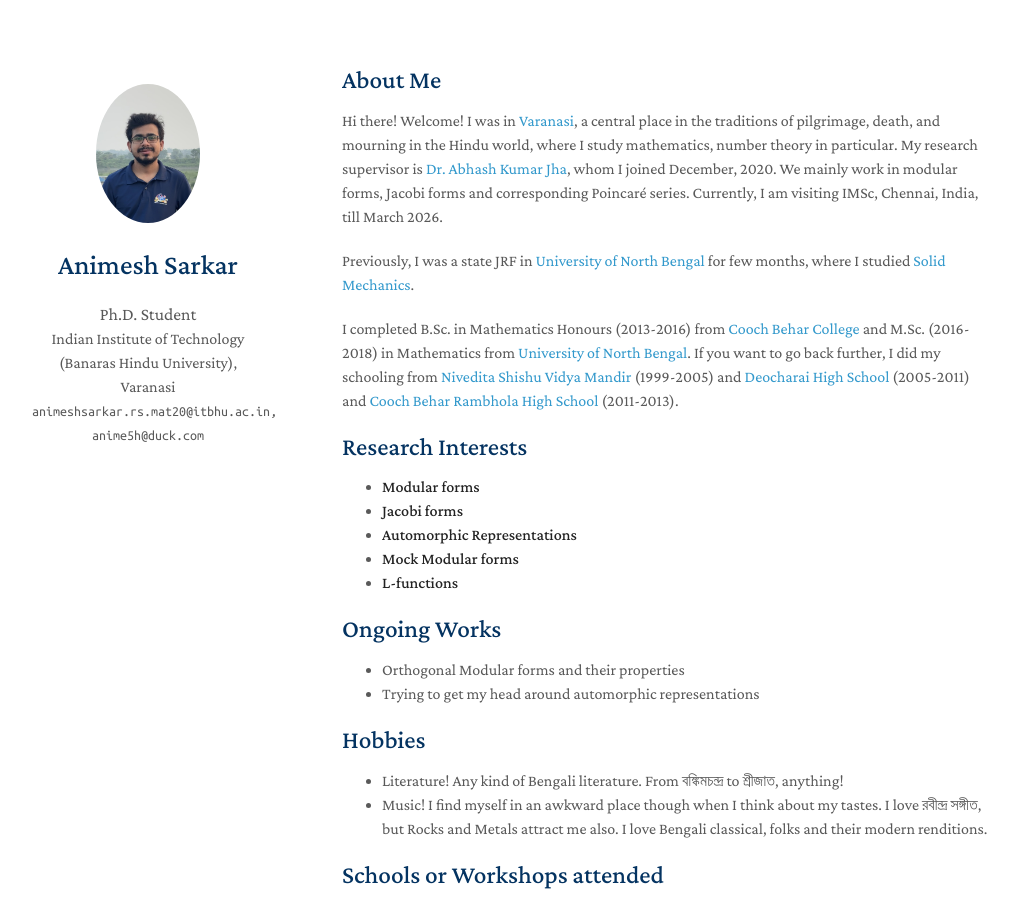
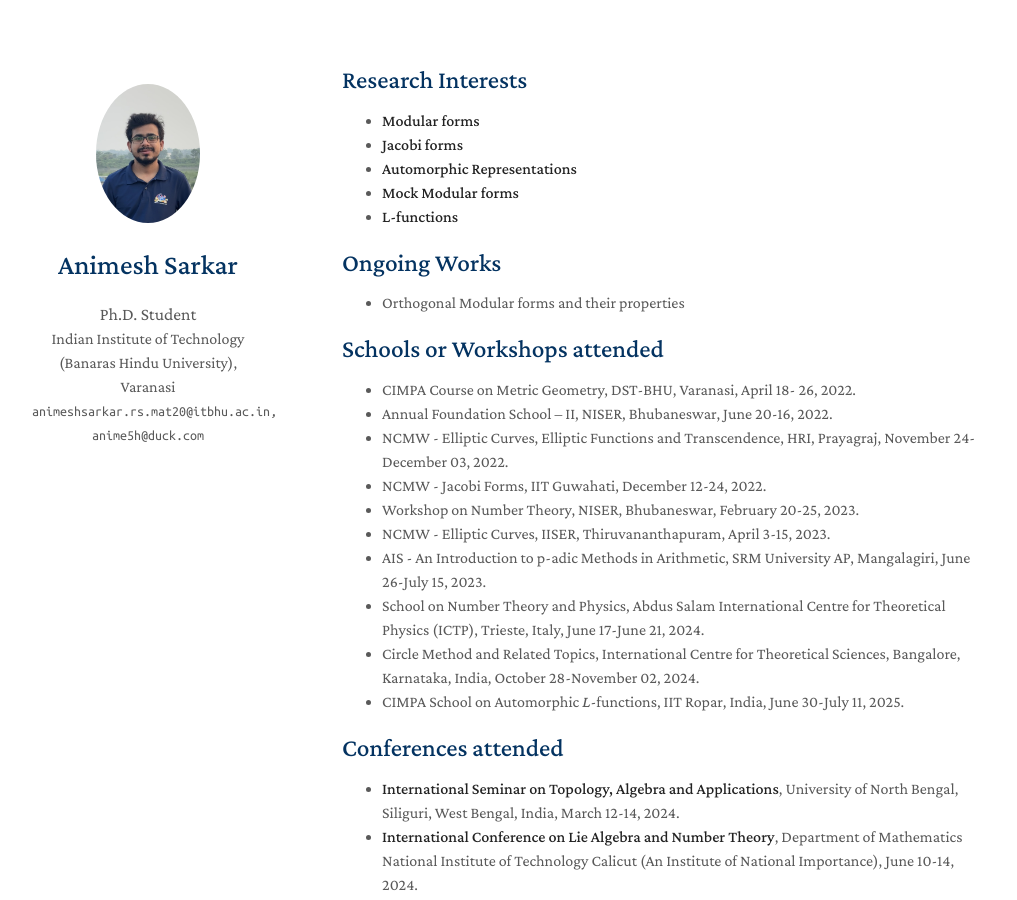
Before and after one commit to 4nimesh/4nimesh.github.io, a Jekyll site: the page built from index.md, in a window 1280 px wide and 900 px high. Shown: the whole window, without its empty margins (128-1145 px from the left). Built offline with Jekyll 4.4.1, drawn with Linux system fonts in a browser that asks for light colours; a style sheet for code colours, icons or effects is not loaded.

Commit message:
Update index.md

```diff
--- a/index.md
+++ b/index.md
@@ -29,13 +29,13 @@ layout: homepage
 
 <!-- <a href="./ma111" class="adaptive-button"> MA-111 Tutorials </a> -->
 
-## About Me
+<!-- ## About Me -->
 
-Hi there! Welcome! I was in [Varanasi](https://en.wikipedia.org/wiki/Varanasi), a central place in the traditions of pilgrimage, death, and mourning in the Hindu world, where I study mathematics, number theory in particular. My research supervisor is [Dr. Abhash Kumar Jha](https://www.iitbhu.ac.in/dept/mat/people/abhashmat), whom I joined December, 2020. We mainly work in modular forms, Jacobi forms and corresponding Poincaré series. Currently, I am visiting IMSc, Chennai, India, till March 2026.
+<!-- Hi there! Welcome! I was in [Varanasi](https://en.wikipedia.org/wiki/Varanasi), a central place in the traditions of pilgrimage, death, and mourning in the Hindu world, where I study mathematics, number theory in particular. My research supervisor is [Dr. Abhash Kumar Jha](https://www.iitbhu.ac.in/dept/mat/people/abhashmat), whom I joined December, 2020. We mainly work in modular forms, Jacobi forms and corresponding Poincaré series. Currently, I am visiting IMSc, Chennai, India, till March 2026.
 
 Previously, I was a state JRF in [University of North Bengal](https://nbu.ac.in/) for few months,  where I studied [Solid Mechanics](https://en.wikipedia.org/wiki/Solid_mechanics).
 
-I completed B.Sc. in Mathematics Honours (2013-2016) from [Cooch Behar College](https://coochbeharcollege.ac.in/) and M.Sc. (2016-2018) in Mathematics from [University of North Bengal](https://nbu.ac.in/). If you want to go back further, I did my schooling from [Nivedita Shishu Vidya Mandir](https://schools.org.in/koch-bihar/19030404801/deocharai-nivedita-shishu-vidya-mandir.html) (1999-2005) and [Deocharai High School](https://school.banglarshiksha.gov.in/ws/website/index/19030404701) (2005-2011) and [Cooch Behar Rambhola High School](https://school.banglarshiksha.gov.in/ws/website/index/19031700101) (2011-2013).
+I completed B.Sc. in Mathematics Honours (2013-2016) from [Cooch Behar College](https://coochbeharcollege.ac.in/) and M.Sc. (2016-2018) in Mathematics from [University of North Bengal](https://nbu.ac.in/). If you want to go back further, I did my schooling from [Nivedita Shishu Vidya Mandir](https://schools.org.in/koch-bihar/19030404801/deocharai-nivedita-shishu-vidya-mandir.html) (1999-2005) and [Deocharai High School](https://school.banglarshiksha.gov.in/ws/website/index/19030404701) (2005-2011) and [Cooch Behar Rambhola High School](https://school.banglarshiksha.gov.in/ws/website/index/19031700101) (2011-2013). -->
 
 ## Research Interests
 
@@ -47,11 +47,11 @@ I completed B.Sc. in Mathematics Honours (2013-2016) from [Cooch Behar College](
 
 ## Ongoing Works
 - Orthogonal Modular forms and their properties
-- Trying to get my head around automorphic representations
+<!-- - Trying to get my head around automorphic representations -->
 
-## Hobbies
+<!-- ## Hobbies
 -  Literature! Any kind of Bengali literature. From বঙ্কিমচন্দ্র to শ্রীজাত, anything!
--  Music! I find myself in an awkward place though when I think about my tastes. I love রবীন্দ্র সঙ্গীত, but Rocks and Metals attract me also. I love Bengali classical, folks and their modern renditions.
+-  Music! I find myself in an awkward place though when I think about my tastes. I love রবীন্দ্র সঙ্গীত, but Rocks and Metals attract me also. I love Bengali classical, folks and their modern renditions. -->
 
 ## Schools or Workshops attended
 - CIMPA Course on Metric Geometry, DST-BHU, Varanasi, April 18- 26, 2022.
```
